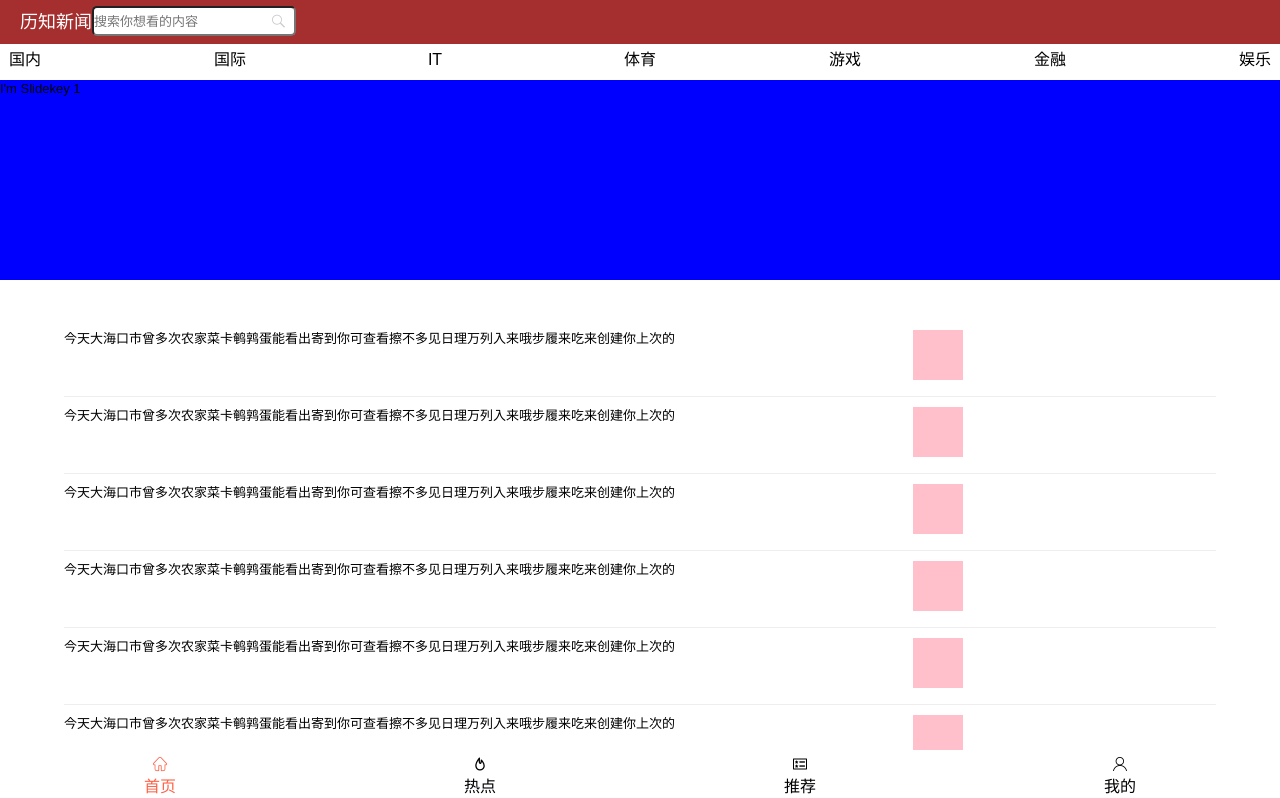
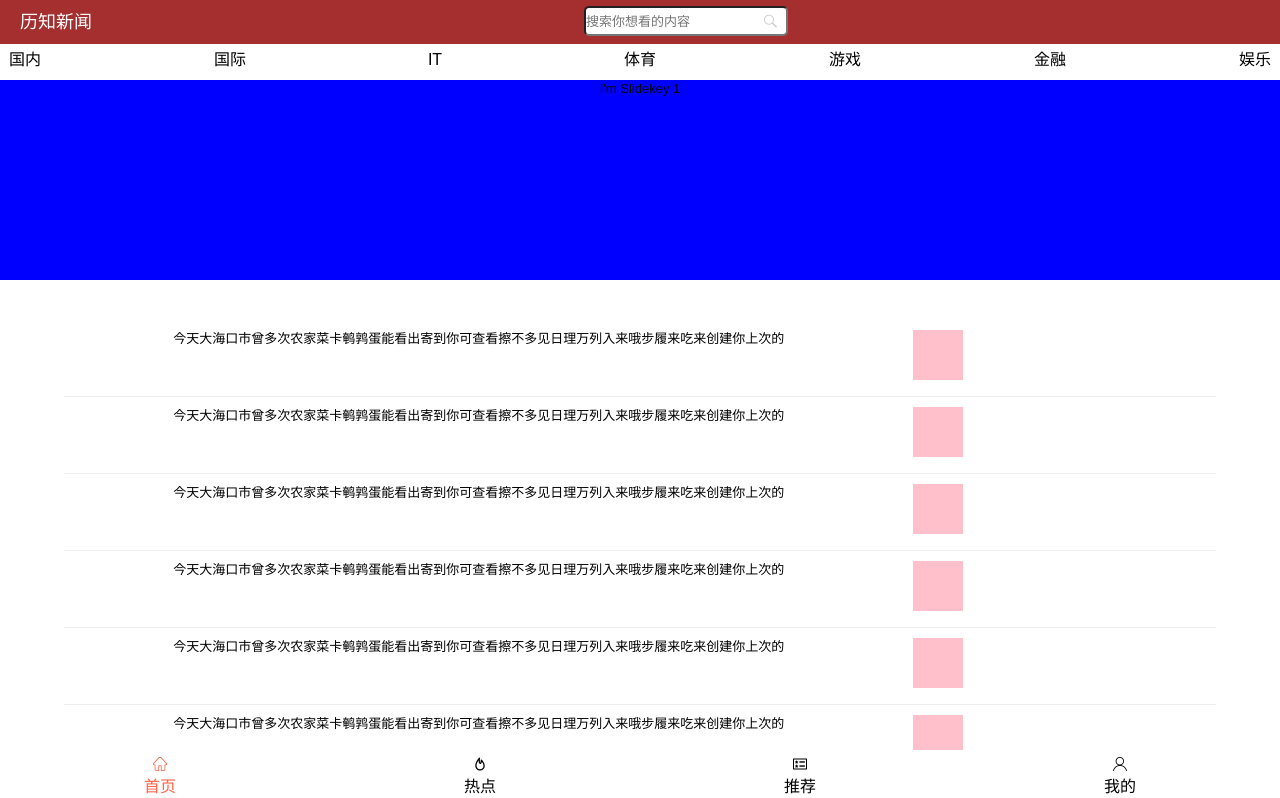
Before and after one commit to sjz01/lizhinews, a Vue app: page / in a window 1280 px wide. Shown: the top 798 px of the page. Built offline with nearby package versions, Linux system fonts and the light colour scheme.

Commit message:
(zuixin)

```diff
--- a/src/components/Newlines.vue
+++ b/src/components/Newlines.vue
@@ -1,6 +1,7 @@
 <template>
     <div id="newlines">
         <!-- 顶部样式 没有加滑动效果 -->
+        <navbar />
         <div id="Topbar" >
         <router-link  tag="span"  to="/news" >国内</router-link>
         <router-link  tag="span"  to="/news">国际</router-link>
@@ -39,24 +40,17 @@ export default {
 </script>
 
 <style lang="less" scoped>
-.content{
-  padding:0 15px;
-  .text{
-    font-size: 14px;
-    color: rgba(69,90,100,.6);
-  }
-}
-
 
 #newlines {
   margin-top: 40px;
   overflow: hidden;
- text-align: left;
+
   #Topbar {
     width: 100%;
     background-color: white;
     justify-content: space-between;
     display: flex;
+
 
     span{
       text-align: center;
```
